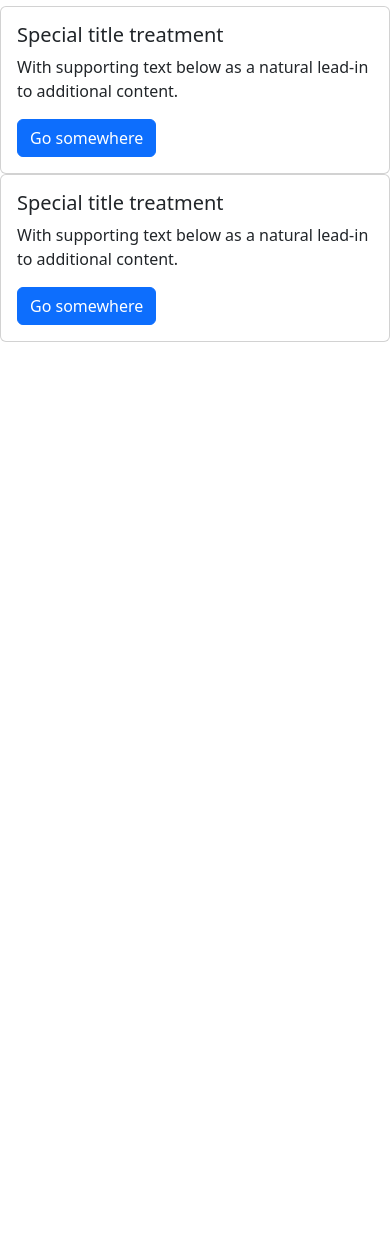
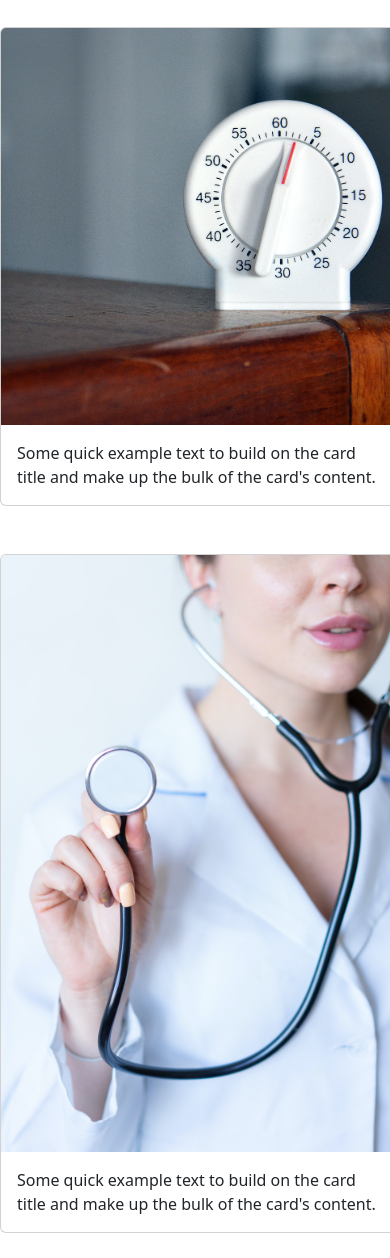
Before and after one commit to amanupadhyay28/hackin-winters, a FastAPI app: page / in a window 390 px wide; the page is wider, and only the part inside the window is pictured. Shown: the part 982-2240 px from the top of that part. Before the commit the page ends 1324 px from the top of that part, so only its background shows below. Run offline with FastAPI, Linux system fonts and the light colour scheme.

Commit message:
changed index

```diff
--- a/src/styles/index.css
+++ b/src/styles/index.css
@@ -21,3 +21,7 @@
     right: -1020px;
     border-radius: 11px;
 }
+
+.c{
+    height: 10px;
+}
--- a/src/templates/index.html
+++ b/src/templates/index.html
@@ -85,50 +85,31 @@
 </div>
 
 <div class="options my-4">
-    <div class="row">
-        <div class="col-sm-6">
-            <div class="card">
+    <div class="card" style="width: 400px;">
+        <img src="/hackin winter/hackin-winters/src/asset/card1.jpg" class="card-img-top" alt="...">
         <div class="card-body">
-                <!-- <img src="/src/asset/card1.jpg" alt="..."> -->
-              <h5 class="card-title">Special title treatment</h5>
-              <p class="card-text">With supporting text below as a natural lead-in to additional content.</p>
-              <a href="#" class="btn btn-primary">Go somewhere</a>
+          <p class="card-text">Some quick example text to build on the card title and make up the bulk of the card's content.</p>
         </div>
       </div>
-        </div>
-        <div class="col-sm-6">
-            <div class="card">
+      <br><br>
+    <div class="card" style="width: 400px;">
+        <img src="/hackin winter/hackin-winters/src/asset/card2.jpg" class="card-img-top" alt="...">
         <div class="card-body">
-                <!-- <img src="/src/asset/card2.jpg" alt="..."> -->
-              <h5 class="card-title">Special title treatment</h5>
-              <p class="card-text">With supporting text below as a natural lead-in to additional content.</p>
-              <a href="#" class="btn btn-primary">Go somewhere</a>
+          <p class="card-text">Some quick example text to build on the card title and make up the bulk of the card's content.</p>
         </div>
       </div>
+      <br><br>
+    <div class="card" style="width: 400px;">
+        <img src="/hackin winter/hackin-winters/src/asset/card3.jpg" class="card-img-top" alt="...">
+        <div class="card-body">
+          <p class="card-text">Some quick example text to build on the card title and make up the bulk of the card's content.</p>
         </div>
       </div>
-      </div><br><br>
-    <div class="row">
-        <div class="col-sm-6">
-            <div class="card">
+      <br><br>
+    <div class="card" style="width: 400px;">
+        <img src="/hackin winter/hackin-winters/src/asset/card4.jpg" class="card-img-top" alt="...">
         <div class="card-body">
-                    <!-- <img src="/src/asset/card3.jpg" alt="..."> -->
-                    <h5 class="card-title">Special title treatment</h5>
-                    <p class="card-text">With supporting text below as a natural lead-in to additional content.</p>
-                    <a href="#" class="btn btn-primary">Go somewhere</a>
-                </div>
-            </div>
-        </div>
-        <div class="col-sm-6">
-            <div class="card">
-                <div class="card-body">
-                    <!-- <img src="/src/asset/card4.jpg" alt="..."> -->
-                    <h5 class="card-title">Special title treatment</h5>
-              <p class="card-text">With supporting text below as a natural lead-in to additional content.</p>
-              <a href="#" class="btn btn-primary">Go somewhere</a>
-            </div>
-          </div>
-        </div>
+          <p class="card-text">Some quick example text to build on the card title and make up the bulk of the card's content.</p>
         </div>
       </div>
 </div>
```
Also changed, not shown: src/styles/reminder.css (line endings or trailing spaces). Lines whose indentation alone changed are shown as unchanged.
